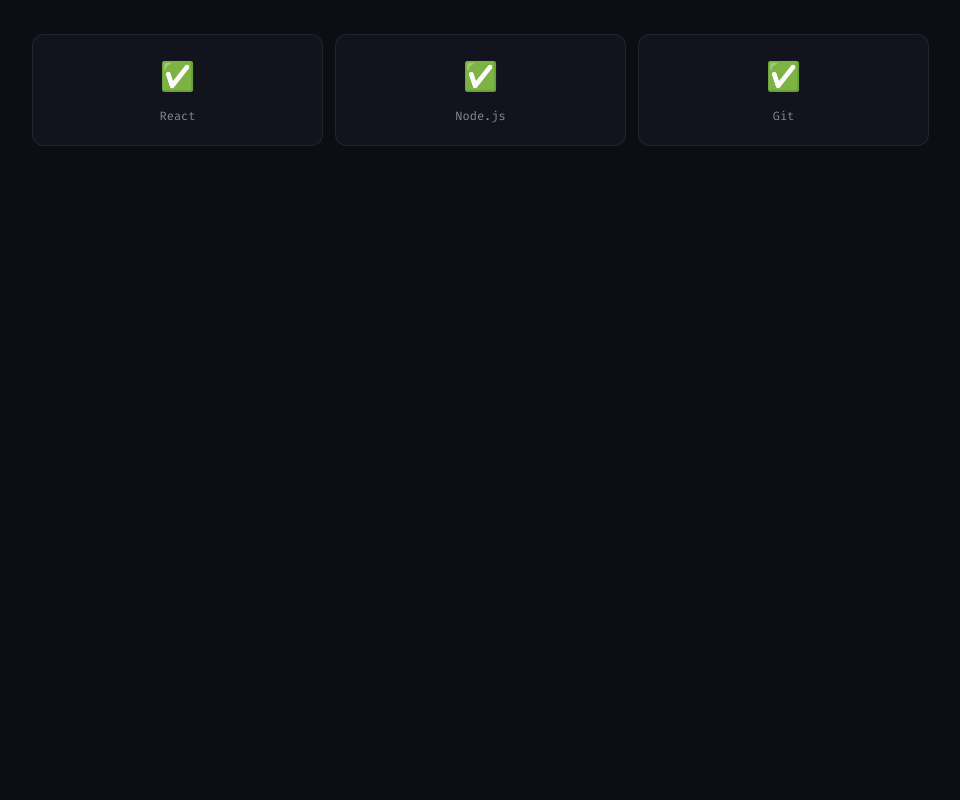
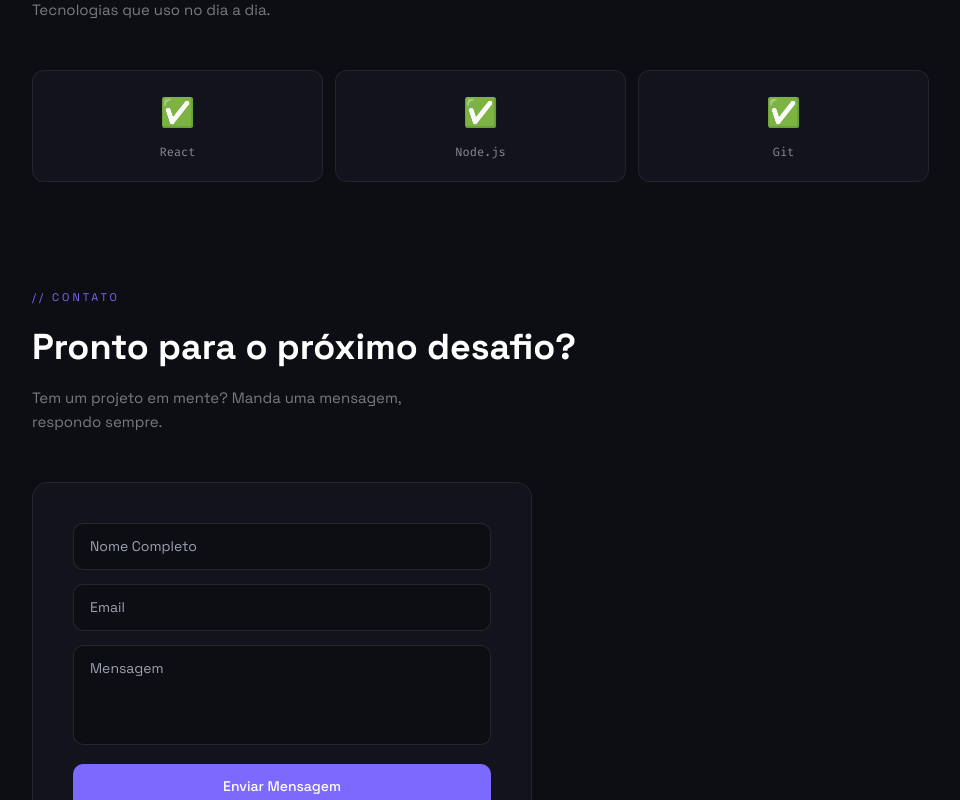
Before and after one commit to anthonyluccas/portfolio, a React (Vite) app: page / in a window 1280 px wide. Shown: the part 2000-2800 px from the top of the page, without its empty margins (8-968 px from the left). Before the commit the page ends 2289 px from the top, so only its background shows below. Built offline with nearby package versions, Linux system fonts and the light colour scheme.

Commit message:
feat: add contact section

```diff
--- a/index.html
+++ b/index.html
@@ -1,9 +1,8 @@
 <!doctype html>
-<html lang="en">
+<html lang="pt-br">
 
 <head>
   <meta charset="UTF-8" />
-  <link rel="icon" type="image/svg+xml" href="/favicon.svg" />
   <meta name="viewport" content="width=device-width, initial-scale=1.0" />
   <link rel="preconnect" href="https://fonts.googleapis.com">
   <link rel="preconnect" href="https://fonts.gstatic.com" crossorigin>
--- a/src/App.jsx
+++ b/src/App.jsx
@@ -3,6 +3,7 @@
 import About from "./components/About";
 import Projects from "./components/Projects";
 import Skills from "./components/Skills";
+import Contact from "./components/Contact";
 
 function App() {
   return (
@@ -12,6 +13,7 @@
       <About />
       <Projects />
       <Skills />
+      <Contact />
     </main>
   );
 }
--- /dev/null
+++ b/src/components/Contact.jsx
@@ -0,0 +1,58 @@
+function Contact() {
+  return (
+    <div>
+      <section
+        id="contact"
+        className="min-h-[520px] flex flex-col  relative text-white text-[12px] pt-0"
+      >
+        <span className="text-[11px] tracking-[3px] text-[#7c6aff] uppercase mb-[14px]">
+          // contato
+        </span>
+        <h2 className="text-[36px] font-bold mb-[12px]">
+          Pronto para o próximo desafio?
+        </h2>
+        <p className="text-[#ffffff73] text-[15px] mb-[48px] max-w-[440px] leading-[1.6]">
+          Tem um projeto em mente? Manda uma mensagem, respondo sempre.
+        </p>
+
+        <form
+          action=""
+          className="bg-[#13131e] border border-solid border-[#ffffff12] rounded-[16px] p-[40px] max-w-[500px]"
+        >
+          <input
+            type="text"
+            name=""
+            id=""
+            placeholder="Nome Completo"
+            required
+            className="w-[100%] bg-[#0d0d14] border border-solid border-[#ffffff1a] rounded-[10px] py-[12px] px-[16px] text-[#e2e2f0] text-[14px] mb-[14px]"
+          />
+
+          <input
+            type="email"
+            name=""
+            id=""
+            placeholder="Email"
+            required
+            className="w-[100%] bg-[#0d0d14] border border-solid border-[#ffffff1a] rounded-[10px] py-[12px] px-[16px] text-[#e2e2f0] text-[14px] mb-[14px]"
+          />
+
+          <textarea
+            name=""
+            id=""
+            placeholder="Mensagem"
+            required
+            className="w-[100%] bg-[#0d0d14] border border-solid border-[#ffffff1a] rounded-[10px] py-[12px] px-[16px] text-[#e2e2f0] text-[14px] mb-[14px] resize-none h-[100px]"
+          ></textarea>
+
+          <button className="w-[100%] bg-[#7c6aff] py-[12px] px-[28px] rounded-[10px] text-[14px] font-[500]">
+            Enviar Mensagem
+          </button>
+        </form>
+      </section>
+      <hr className="border-t-[1px] border-solid border-[#ffffff0f]" />
+    </div>
+  );
+}
+
+export default Contact;
--- a/src/components/Skills.jsx
+++ b/src/components/Skills.jsx
@@ -5,7 +5,7 @@
     <div>
       <section
         id="skills"
-        className="min-h-[520px] flex flex-col justify-center relative text-white text-[12px]"
+        className="min-h-[520px] flex flex-col justify-center relative text-white text-[12px] pb-0"
       >
         <span className="text-[11px] tracking-[3px] text-[#7c6aff] uppercase mb-[14px]">
           // habilidades
```
